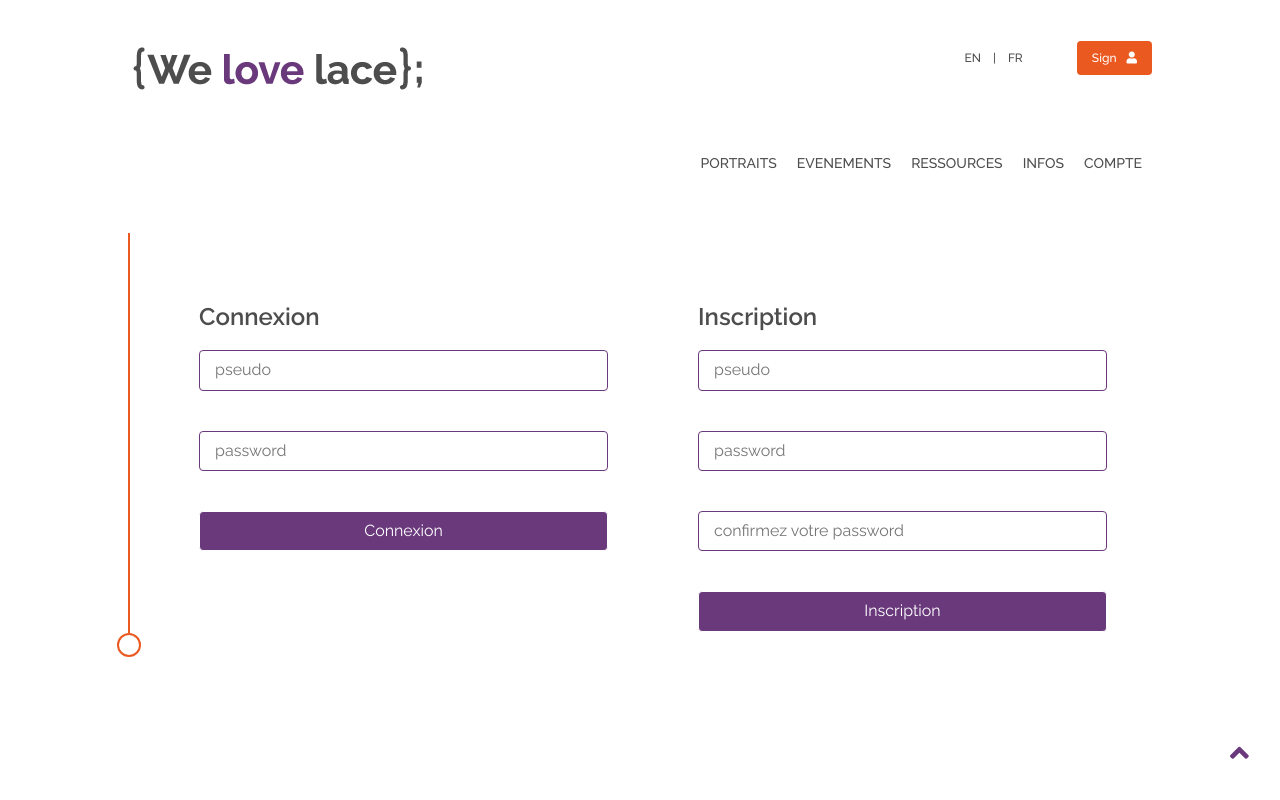
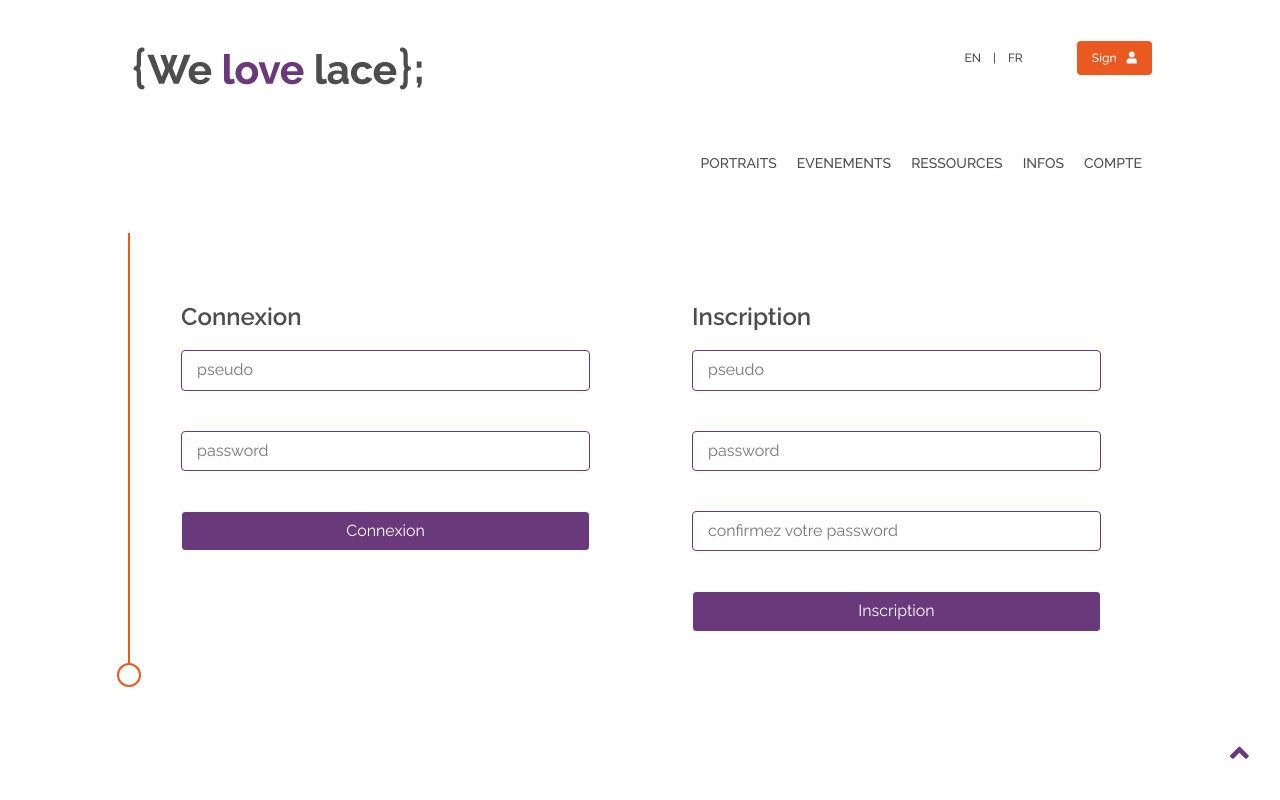
Before and after one commit to JulietteMotteu/portfolioJM, a PHP site: page /projects/WeLoveLace/index.php?session=inscriptionlogin in a window 1280 px wide. Run offline with PHP 8.4, Linux system fonts and the light colour scheme.

Commit message:
issues WLL chrome fixed

```diff
--- a/projects/WeLoveLace/session/inscriptionlogin.php
+++ b/projects/WeLoveLace/session/inscriptionlogin.php
@@ -114,12 +114,12 @@ if (isset($_POST['userIns'], $_POST['pwd1'],$_POST['pwd2']) && $_POST['userIns']
 
                 <button name="buttonLog">Connexion</button>
             </form>
-
             <p>
                 <?php
                 echo $msg1;
                 ?>
             </p>
+
         </div>
 
 
--- a/projects/WeLoveLace/style/stylejuju.css
+++ b/projects/WeLoveLace/style/stylejuju.css
@@ -26,10 +26,10 @@
   padding: 10px 15px 10px 15px;
   border: 1px solid #6a397c; }
 
-#sign > div::before, .eventParent::before, #mailer::before, #map::before, #faqParent::before, #compteSection #profil::before, #compteSection #formProfil::before, #compteEventSection .eventParent::before {
+#sign > div::before, .eventParent::before, #info #mailer::before, #info #map::before, #info #faqParent::before, #compteSection #profil::before, #compteSection #formProfil::before, #compteEventSection .eventParent::before {
   content: '';
   display: inline-block;
-  position: relative;
+  position: absolute;
   top: 100%;
   left: -13px;
   width: 20px;
@@ -98,10 +98,10 @@ h2 {
     color: #6a397c;
     font-size: 30px; }
 
-#burger-check {
+#logoMobile {
   display: none; }
 
-#logoMobile {
+input#burger-check.burger-check {
   display: none; }
 
 nav #navigationMenu {
@@ -448,20 +448,22 @@ nav #ligneNav::before {
 #sign > div {
   border-left: 2px solid #ea5920;
   position: relative;
-  height: 400px; }
+  height: 430px; }
 
 #sign div {
   display: flex; }
   #sign div div {
     display: flex;
     width: 40%;
+    height: 100%;
     flex-direction: column; }
     #sign div div h2 {
       align-self: flex-start;
       color: #4d4d4d; }
     #sign div div form {
       display: flex;
-      flex-direction: column; }
+      flex-direction: column;
+      justify-content: space-between; }
       #sign div div form input, #sign div div form button {
         margin-bottom: 40px; }
 
@@ -575,7 +577,7 @@ nav #ligneNav::before {
   transition: 0.5s; }
 
 /* Style info*/
-#mailer, #map, #faqParent {
+#info #mailer, #info #map, #info #faqParent {
   border-left: 2px solid #ea5920;
   position: relative; }
 
@@ -757,7 +759,7 @@ nav #ligneNav::before {
   #compteSection #formProfil form {
     display: flex;
     flex-direction: column;
-    justify-content: center;
+    justify-content: space-between;
     margin-left: auto;
     margin-right: auto;
     width: 60%; }
@@ -942,7 +944,7 @@ nav #ligneNav::before {
       transition: transform 0.5s ease-in-out;
       -webkit-transition: -webkit-transform 0.5s ease-in-out; }
 
-  .burger-check {
+  input#burger-check.burger-check {
     display: none; }
 
   .burger-check:checked ~ .burger {
@@ -1039,5 +1041,3 @@ nav #ligneNav::before {
       margin-right: auto; }
   #sign div::before {
     display: none; } }
-
-/*# sourceMappingURL=stylejuju.css.map */
--- a/projects/WeLoveLace/style/stylejuju.scss
+++ b/projects/WeLoveLace/style/stylejuju.scss
@@ -28,7 +28,8 @@ $timeline-color: $primary-color;
 %rond {
     content: '';
     display: inline-block;
-    position: relative;
+    position: absolute;
+
     top:100%;
     left: -13px;
     width: 20px;
@@ -130,6 +131,10 @@ h2 {
 
 // NAVIGATION
 #logoMobile {
+    display: none;
+}
+
+input#burger-check.burger-check {
   display: none;
 }
 
@@ -561,7 +566,7 @@ nav {
 #sign>div {
     border-left: 2px solid $orangeColor;
     position: relative;
-    height: 400px;
+    height: 430px;
 }
 
 #sign>div::before {
@@ -575,6 +580,7 @@ nav {
     div {
         display: flex;
         width: 40%;
+        height: 100%;
         flex-direction:column;
 
         h2 {
@@ -585,6 +591,7 @@ nav {
         form {
             display: flex;
             flex-direction: column;
+            justify-content: space-between;
 
             input, button {
                 margin-bottom: 40px;
@@ -730,6 +737,7 @@ nav {
 }
 
 /* Style info*/
+#info {
     #mailer, #map, #faqParent {
         border-left: 2px solid $orangeColor;
         position: relative;
@@ -737,6 +745,8 @@ nav {
 
     #mailer::before, #map::before, #faqParent::before {
       @extend %rond;
+    }
+
 }
 
 #info {
@@ -995,7 +1005,7 @@ nav {
         form {
             display: flex;
             flex-direction: column;
-            justify-content: center;
+            justify-content: space-between;
             margin-left: auto;
             margin-right: auto;
             width: 60%;
@@ -1247,7 +1257,7 @@ $burger--thickness: 4px;
 	}
 }
 
-.burger-check {
+input#burger-check.burger-check {
   display: none;
 }
 
```
Also changed, not shown: projects/WeLoveLace/includes/package-lock.json (deleted). Lines whose indentation alone changed are shown as unchanged.
